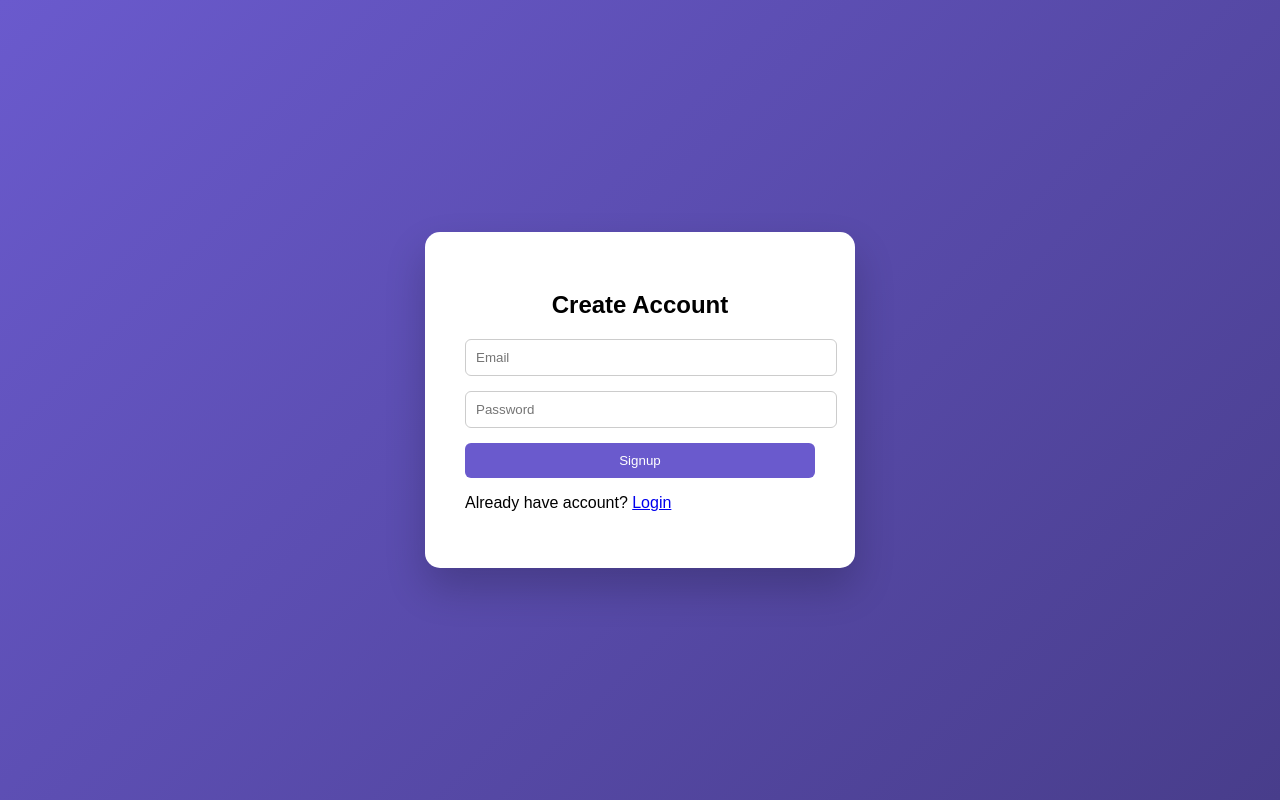
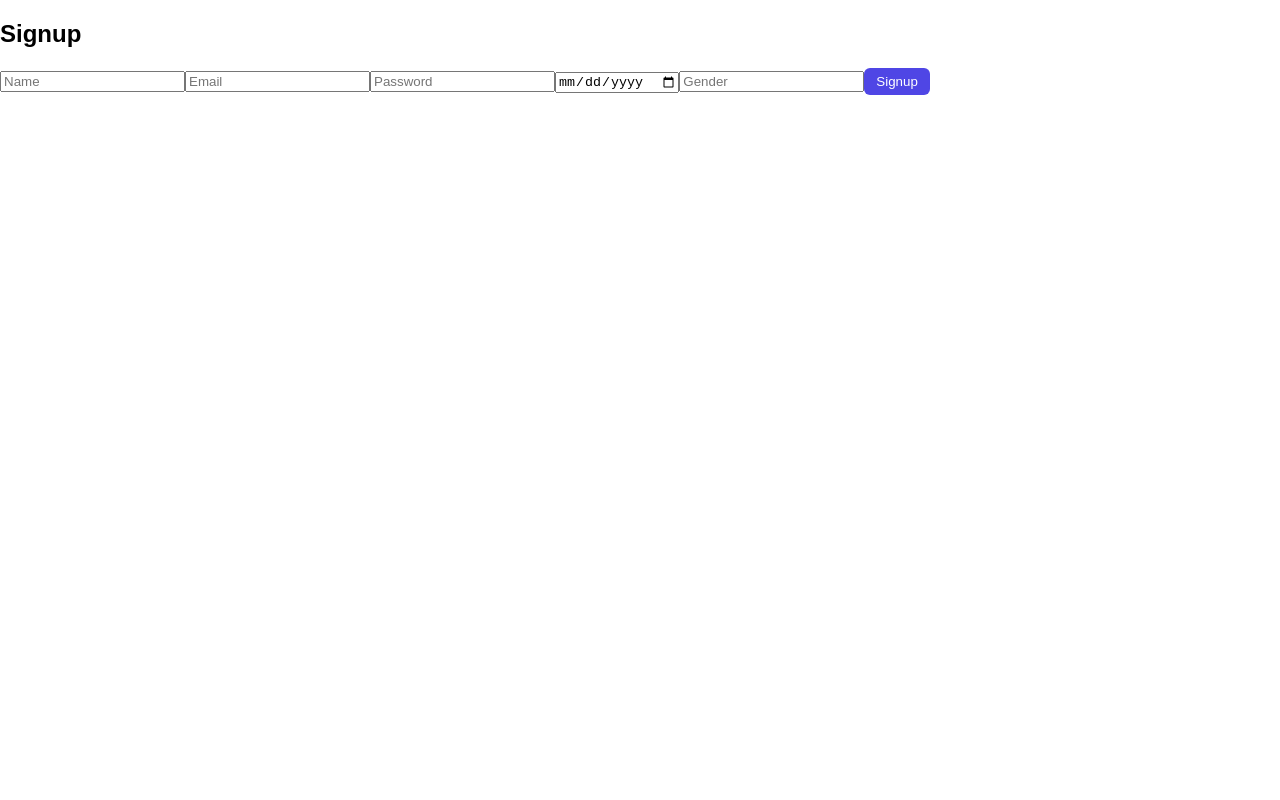
Before and after one commit to bhumisatra/swaphub, a React (Vite) app: page /signup in a window 1280 px wide. Built offline with nearby package versions, Linux system fonts and the light colour scheme; no server answers.

Commit message:
UI improved

```diff
--- a/src/pages/Signup.jsx
+++ b/src/pages/Signup.jsx
@@ -1,51 +1,59 @@
 import { useState } from "react";
+import { useNavigate } from "react-router-dom";
 import { createUserWithEmailAndPassword } from "firebase/auth";
-import { auth } from "../firebase";
-import { useNavigate, Link } from "react-router-dom";
-import "../styles/auth.css";
+import { doc, setDoc, serverTimestamp } from "firebase/firestore";
+import { auth, db } from "../firebase";
 
 function Signup() {
+  const navigate = useNavigate();
+
+  const [name, setName] = useState("");
   const [email, setEmail] = useState("");
   const [password, setPassword] = useState("");
-  const navigate = useNavigate();
+  const [dob, setDob] = useState("");
+  const [gender, setGender] = useState("");
 
   const handleSignup = async (e) => {
     e.preventDefault();
+
     try {
-      await createUserWithEmailAndPassword(auth, email, password);
-      navigate("/profile-setup");
-    } catch (err) {
-      alert(err.message);
+      const userCredential = await createUserWithEmailAndPassword(
+        auth,
+        email,
+        password
+      );
+
+      const user = userCredential.user;
+
+      // 🔥 SAVE USER IN FIRESTORE
+      await setDoc(doc(db, "users", user.uid), {
+        name,
+        email,
+        dob,
+        gender,
+        createdAt: serverTimestamp()
+      });
+
+      alert("Account Created Successfully!");
+      navigate("/dashboard");
+
+    } catch (error) {
+      alert(error.message);
     }
   };
 
   return (
-    <div className="auth-container">
-      <div className="auth-card">
-        <h2>Create Account</h2>
+    <div>
+      <h2>Signup</h2>
 
-        <form onSubmit={handleSignup}>
-          <input
-            type="email"
-            placeholder="Email"
-            onChange={(e) => setEmail(e.target.value)}
-            required
-          />
-
-          <input
-            type="password"
-            placeholder="Password"
-            onChange={(e) => setPassword(e.target.value)}
-            required
-          />
-
-          <button className="auth-btn">Signup</button>
-        </form>
-
-        <p>
-          Already have account? <Link to="/">Login</Link>
-        </p>
-      </div>
+      <form onSubmit={handleSignup}>
+        <input placeholder="Name" onChange={(e) => setName(e.target.value)} />
+        <input placeholder="Email" onChange={(e) => setEmail(e.target.value)} />
+        <input type="password" placeholder="Password" onChange={(e) => setPassword(e.target.value)} />
+        <input type="date" onChange={(e) => setDob(e.target.value)} />
+        <input placeholder="Gender" onChange={(e) => setGender(e.target.value)} />
+        <button type="submit">Signup</button>
+      </form>
     </div>
   );
 }
```
